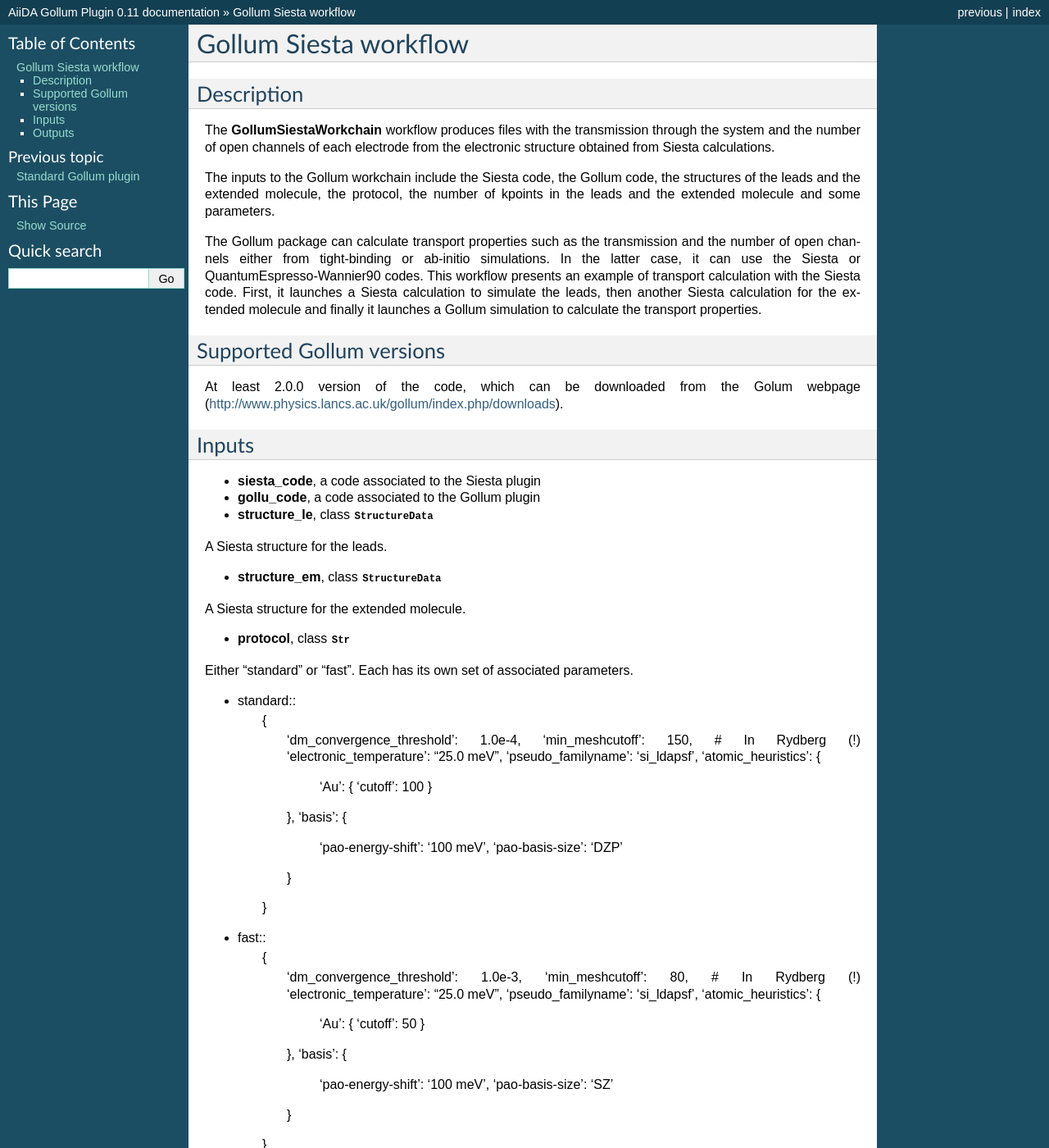
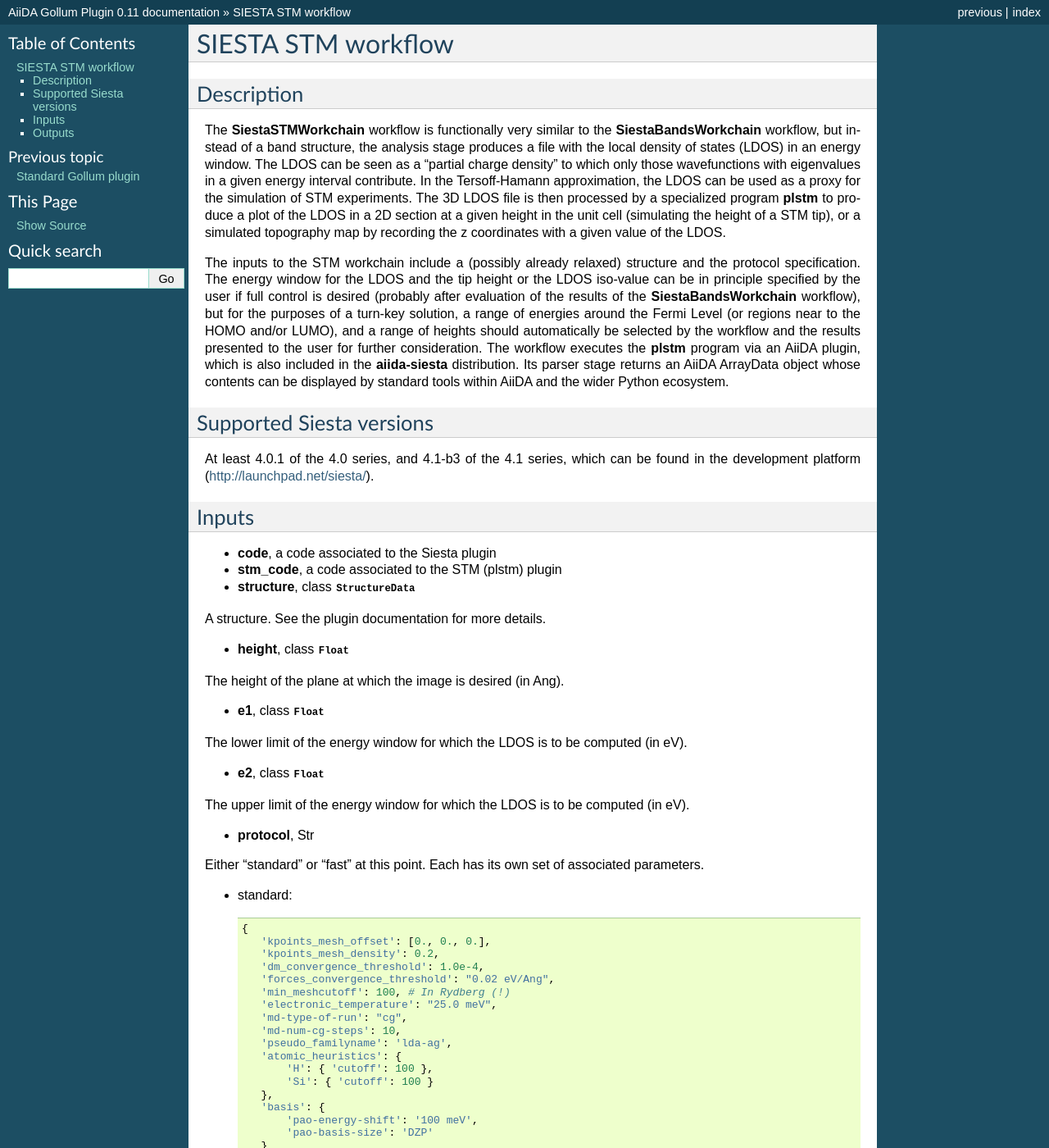
Before and after one commit to garsua/aiida-gollum, a Sphinx documentation site: the page built from docs/workflows/gollum-siesta.rst, in a window 1280 px wide and 1400 px high. Shown: the whole window at 82% size. Built offline with Sphinx 7.4.7, drawn with Linux system fonts in a browser that asks for light colours; formulas are drawn with MathJax 3; some of the changed text lies outside the part shown.

Commit message:
Ch in docs

```diff
--- a/docs/workflows/gollum-siesta.rst
+++ b/docs/workflows/gollum-siesta.rst
@@ -1,110 +1,138 @@
-Gollum Siesta workflow
+SIESTA STM workflow
 ++++++++++++++++++++++
 
 Description
 -----------
 
-The **GollumSiestaWorkchain** workflow produces files with the
-transmission through the system and the number of open channels
-of each electrode from the electronic structure obtained from
-Siesta calculations.
+The **SiestaSTMWorkchain** workflow is functionally very similar
+to the **SiestaBandsWorkchain** workflow, but instead of a band
+structure, the analysis stage produces a file with the local density
+of states (LDOS) in an energy window. The LDOS can be seen as a
+"partial charge density" to which only those wavefunctions with
+eigenvalues in a given energy interval contribute. In the
+Tersoff-Hamann approximation, the LDOS can be used as a proxy for the
+simulation of STM experiments. The 3D LDOS file is then processed by a
+specialized program **plstm** to produce a plot of the LDOS in
+a 2D section at a given height in the unit cell (simulating the height
+of a STM tip), or a simulated topography map by recording the z
+coordinates with a given value of the LDOS.
 
-The inputs to the Gollum workchain include the Siesta code, the Gollum
-code, the structures of the leads and the extended molecule, the
-protocol, the number of kpoints in the leads and the extended molecule
-and some parameters.
+The inputs to the STM workchain include a (possibly
+already relaxed) structure and the protocol specification. The energy
+window for the LDOS and the tip height or the LDOS iso-value can be in
+principle specified by the user if full control is desired (probably
+after evaluation of the results of the **SiestaBandsWorkchain**
+workflow), but for the purposes of a turn-key solution, a range of
+energies around the Fermi Level (or regions near to the HOMO and/or
+LUMO), and a range of heights should automatically be selected by the
+workflow and the results presented to the user for further
+consideration. The workflow executes the **plstm** program via an
+AiiDA plugin, which is also included in the **aiida-siesta**
+distribution. Its parser stage returns an AiiDA ArrayData object whose
+contents can be displayed by standard tools within AiiDA and the wider
+Python ecosystem.
 
-The Gollum package can calculate transport properties such as the
-transmission and the number of open channels either from tight-binding
-or ab-initio simulations. In the latter case, it can use the Siesta
-or QuantumEspresso-Wannier90 codes. This workflow presents an
-example of transport calculation with the Siesta code. First, it
-launches a Siesta calculation to simulate the leads, then another
-Siesta calculation for the extended molecule and finally it launches
-a Gollum simulation to calculate the transport properties.
 
-Supported Gollum versions
+Supported Siesta versions
 -------------------------
 
-At least 2.0.0 version of the code, which can be downloaded from the Golum
-webpage (http://www.physics.lancs.ac.uk/gollum/index.php/downloads).
+At least 4.0.1 of the 4.0 series, and 4.1-b3 of the 4.1 series, which
+can be found in the development platform
+(http://launchpad.net/siesta/).
 
 Inputs
 ------
 
-* **siesta_code**, a code associated to the Siesta plugin
+* **code**, a code associated to the Siesta plugin
 
-* **gollu_code**, a code associated to the Gollum plugin
+* **stm_code**, a code associated to the STM (plstm)  plugin
 
-* **structure_le**, class :py:class:`StructureData
+* **structure**, class :py:class:`StructureData
   <aiida.orm.data.structure.StructureData>`
 
-A Siesta structure for the leads.
+A structure. See the plugin documentation for more details.
 
-* **structure_em**, class :py:class:`StructureData
-  <aiida.orm.data.structure.StructureData>`
+* **height**, class :py:class:`Float
+  <aiida.orm.data.base.Float>`
 
-A Siesta structure for the extended molecule.
+The height of the plane at which the image is desired (in Ang).
 
-* **protocol**, class :py:class:`Str <aiida.orm.data.base.Str>`
+* **e1**, class :py:class:`Float
+  <aiida.orm.data.base.Float>`
 
-Either "standard" or "fast". Each has its own set of associated
-parameters.
+The lower limit of the energy window for which the LDOS is to be
+computed (in eV).
+
+* **e2**, class :py:class:`Float
+  <aiida.orm.data.base.Float>`
+
+The upper limit of the energy window for which the LDOS is to be
+computed (in eV).
+
+* **protocol**, Str
+
+Either "standard" or "fast" at this point.
+Each has its own set of associated parameters.
 
 - standard::
-                {
-                    'dm_convergence_threshold': 1.0e-4,
-                    'min_meshcutoff': 150, # In Rydberg (!)
-                    'electronic_temperature': "25.0 meV",
-                    'pseudo_familyname': 'si_ldapsf',
-                    'atomic_heuristics': {
-                        'Au': { 'cutoff': 100 }
-                    },
-                    'basis': {
-                        'pao-energy-shift': '100 meV',
-                        'pao-basis-size': 'DZP'
-                    }
+
+             {
+                'kpoints_mesh_offset': [0., 0., 0.],
+                'kpoints_mesh_density': 0.2,
+                'dm_convergence_threshold': 1.0e-4,
+                'forces_convergence_threshold': "0.02 eV/Ang",
+                'min_meshcutoff': 100, # In Rydberg (!)
+                'electronic_temperature': "25.0 meV",
+                'md-type-of-run': "cg",
+                'md-num-cg-steps': 10,
+                'pseudo_familyname': 'lda-ag',
+                'atomic_heuristics': {
+                    'H': { 'cutoff': 100 },
+                    'Si': { 'cutoff': 100 }
+                },
+                'basis': {
+                    'pao-energy-shift': '100 meV',
+                    'pao-basis-size': 'DZP'
                 }
+	      }
 
 - fast::
-                {
-                    'dm_convergence_threshold': 1.0e-3,
-                    'min_meshcutoff': 80, # In Rydberg (!)
-                    'electronic_temperature': "25.0 meV",
-                    'pseudo_familyname': 'si_ldapsf',
-                    'atomic_heuristics': {
-                        'Au': { 'cutoff': 50 }
-                    },
-                    'basis': {
-                        'pao-energy-shift': '100 meV',
-                        'pao-basis-size': 'SZ'
-                    }
+
+             {
+                'kpoints_mesh_offset': [0., 0., 0.],
+                'kpoints_mesh_density': 0.25,
+                'dm_convergence_threshold': 1.0e-3,
+                'forces_convergence_threshold': "0.2 eV/Ang",
+                'min_meshcutoff': 80, # In Rydberg (!)
+                'electronic_temperature': "25.0 meV",
+                'md-type-of-run': "cg",
+                'md-num-cg-steps': 8,
+                'pseudo_familyname': 'lda-ag',
+                'atomic_heuristics': {
+                    'H': { 'cutoff': 50 },
+                    'Si': { 'cutoff': 50 }
+                },
+                'basis': {
+                    'pao-energy-shift': '100 meV',
+                    'pao-basis-size': 'SZP'
                 }
+	      }
 
-* **kpoints_le**, class :py:class:`KpointsData
-  <aiida.orm.data.array.kpoints.StructureData>`
+The *atomic_heuristics* dictionary is intended to encode the
+peculiarities of particular elements. It is work in progress.
 
-An array with the number of k-points along each direction in the leads
-
-* **kpoints_em**, class :py:class:`KpointsData
-  <aiida.orm.data.array.kpoints.StructureData>`
-
-An array with the number of k-points along each direction in the
-extended molecule
-
-* **parameters**, class :py:class:`ParameterData
-  <aiida.orm.data.parameter.ParameterData>`
-
-Some parameters for the Gollum simulation (tipically the *leadp* and
-*atom* blocks).
+The *basis* section applies globally for now.
 
 Outputs
 -------
 
-* **transmission** :py:class:`ArrayData <aiida.orm.data.array.ArrayData>`
+* **output_structure** :py:class:`ParameterData <aiida.orm.data.parameter.ParameterData>`
 
-The transission between electrodes.
+The final relaxed structure (if applicable)
 
-* **open_channels** :py:class:`ArrayData <aiida.orm.data.array.ArrayData>`
+* **stm_array** :py:class:`ArrayData <aiida.orm.data.array.ArrayData>`
 
-The number of open channels of each electrode.
+A collection of three 2D arrays (`X`, `Y`, `Z`) holding the section or
+topography information. They follow the `meshgrid` convention in
+Numpy. A contour plot can be generated with the `get_stm_image.py`
+script in the repository of examples.
```
